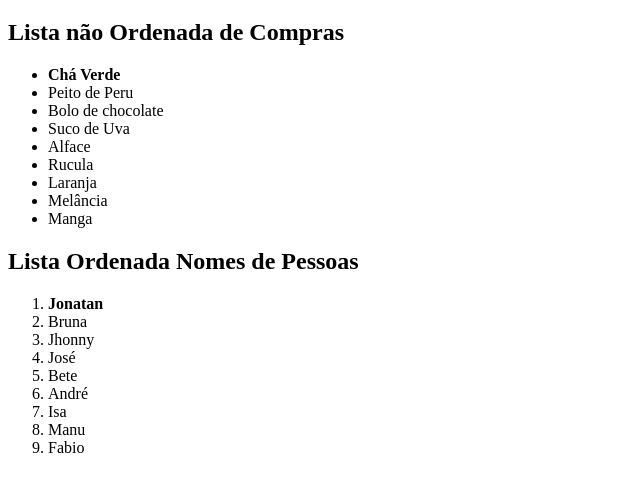
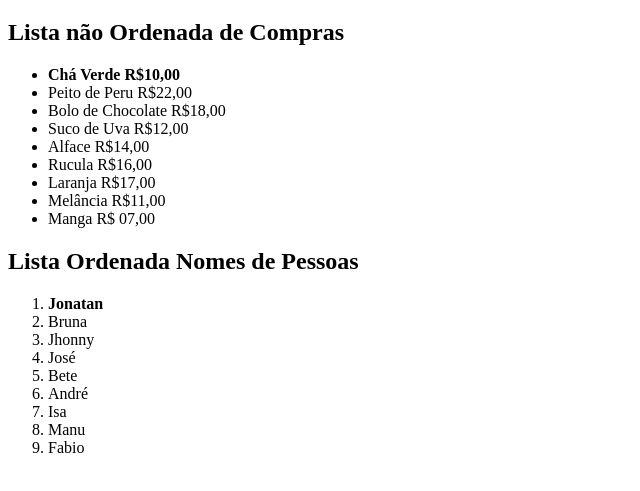
Before and after one commit to Jonatan-Alves/aula-listas, a plain HTML site: page index.html in a window 1280 px wide. Shown: the part 61-552 px from the top of the page, without its empty margins (0-640 px from the left). Drawn offline with Linux system fonts and the light colour scheme.

Commit message:
Preços foram adicionados

```diff
--- a/index.html
+++ b/index.html
@@ -10,15 +10,15 @@
 
     <h2>Lista não Ordenada de Compras</h2>
     <ul>
-        <li><strong>Chá Verde</strong></li>
-        <li>Peito de Peru</li>
-        <li>Bolo de chocolate</li>
-        <li>Suco de Uva</li>
-        <li>Alface</li>
-        <li>Rucula</li>
-        <li>Laranja</li>
-        <li>Melância</li>
-        <li>Manga</li>
+        <li><strong>Chá Verde R$10,00</strong></li>
+        <li>Peito de Peru R$22,00</li>
+        <li>Bolo de Chocolate R$18,00</li>
+        <li>Suco de Uva R$12,00</li>
+        <li>Alface R$14,00</li>
+        <li>Rucula R$16,00</li>
+        <li>Laranja R$17,00</li>
+        <li>Melância R$11,00</li>
+        <li>Manga R$ 07,00</li>
 
     </ul>
 
```
